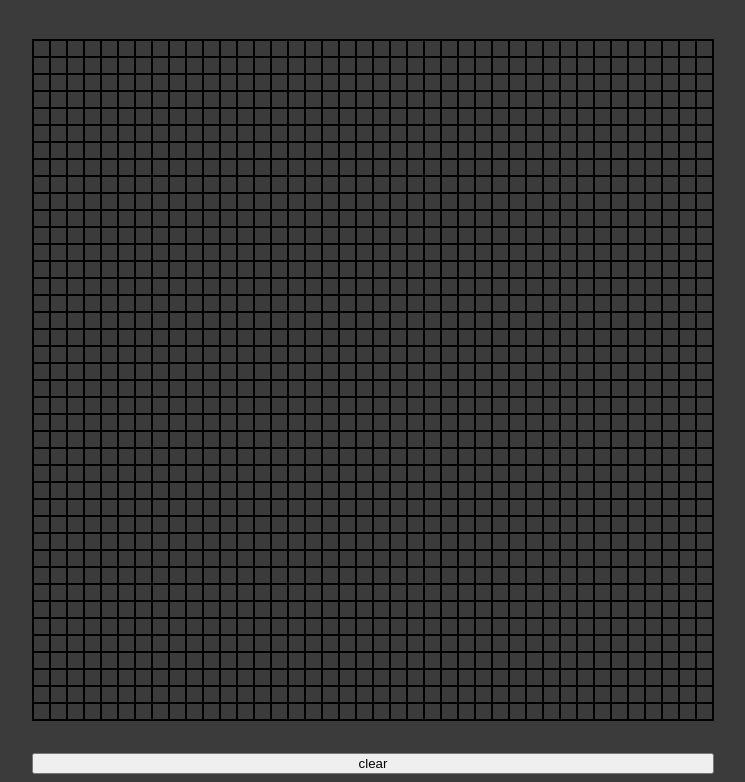
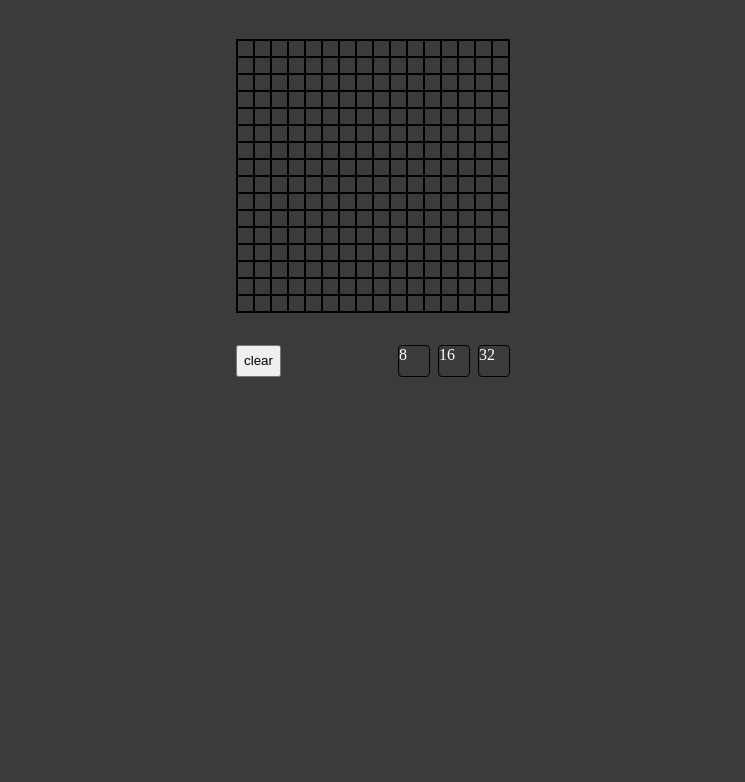
Before and after one commit to ezra-casas/etch_a_sketch, a plain HTML site: page index.html in a window 1280 px wide. Shown: the part 81-863 px from the top of the page, without its empty margins (267-1012 px from the left). After the commit the page ends 800 px from the top, so only its background shows below. Drawn offline with Linux system fonts and the light colour scheme.

Commit message:
grid buttons functional

```diff
--- a/index.html
+++ b/index.html
@@ -12,7 +12,20 @@
   <div class="container">
     <h1>Etch-A-Sketch</h1>
     <div class="grid"></div>
-    <button id="btn-clear" type="button">clear</button>
+    <div class="btns-container">
+      <button id="btn-clear" type="button">clear</button>
+      <div class="grid-size">
+        <div class="box" id="8">
+          8
+        </div>
+        <div class="box" id="16">
+          16
+        </div>
+        <div class="box" id="32">
+          32
+        </div>
+      </div>
+    </div>
 
   </div>
 
--- a/script.js
+++ b/script.js
@@ -1,12 +1,21 @@
 const grid = document.querySelector(".grid");
+let gridSize = 16;
 
-let gridSize = 40
+function clearGrid(){
+    const blocks = document.querySelectorAll(".block");
+    blocks.forEach(block => {
+        block.style.backgroundColor = "";
+    })
+}
 
-for (let i = 0; i < gridSize; i++) {
+// GRID
+function createGrid(size){
+    grid.innerHTML = "";
+    for (let i = 0; i < size; i++) {
         let parentDiv = document.createElement("div")
         parentDiv.classList.add(`row`)
 
-  for (let j = 0; j < gridSize; j++) {
+        for (let j = 0; j < size; j++) {
             let div = document.createElement("div")
 
             div.classList.add("block")
@@ -20,13 +29,21 @@ for (let i = 0; i < gridSize; i++) {
         };
         grid.appendChild(parentDiv)
     }
+}
 
+createGrid(gridSize);
 
+// Size Buttons
+const sizeBtns = document.querySelectorAll(".box");
 
+sizeBtns.forEach(btn => {
+    btn.addEventListener("click", () => {
+        clearGrid();
+        let size = Number(btn.id);
+        createGrid(size);
+    });
+})
+
+// button logic
 const btn = document.querySelector("#btn-clear");
-btn.addEventListener("click", () => {
-  const blocks = document.querySelectorAll(".block")
- blocks.forEach(block => {
-    block.style.backgroundColor = ""
-  })
-})
+btn.addEventListener("click", clearGrid)
--- a/style.css
+++ b/style.css
@@ -15,8 +15,13 @@ body{
 }
 
 .row{
-  display: flex;
+    margin: 0;
+    padding: 0;
+    display: grid;
+    grid-auto-flow: column;
+
 }
+
 
 .block{
     text-align: center;
@@ -37,3 +42,20 @@ body{
     flex-direction: column;
     gap: 2rem;
 }
+
+.btns-container{
+    display: flex;
+    justify-content: space-between;
+}
+.grid-size{
+    display: flex;
+    gap: 0.5rem;
+}
+.box{
+    width: 30px;
+    height: 30px;
+    border: 1px solid #000;
+    text-align: center;
+    display: flex;
+    border-radius: 4px;
+}
```
Lines whose indentation alone changed are shown as unchanged.
